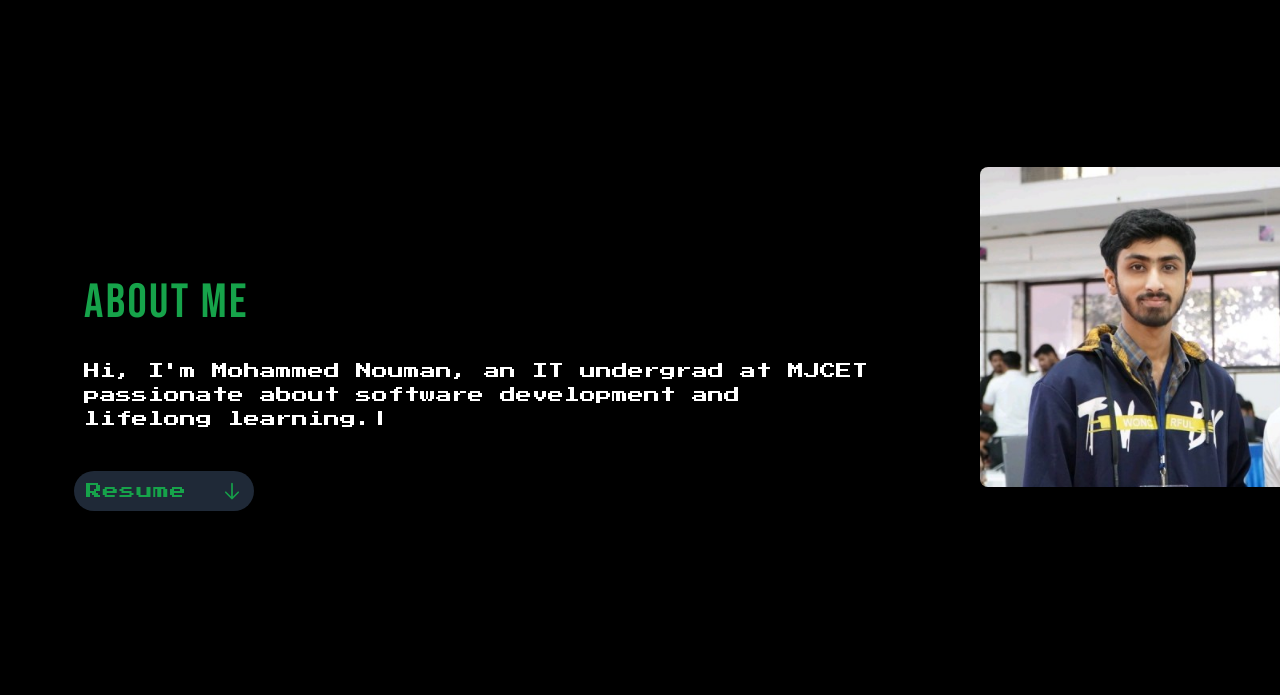
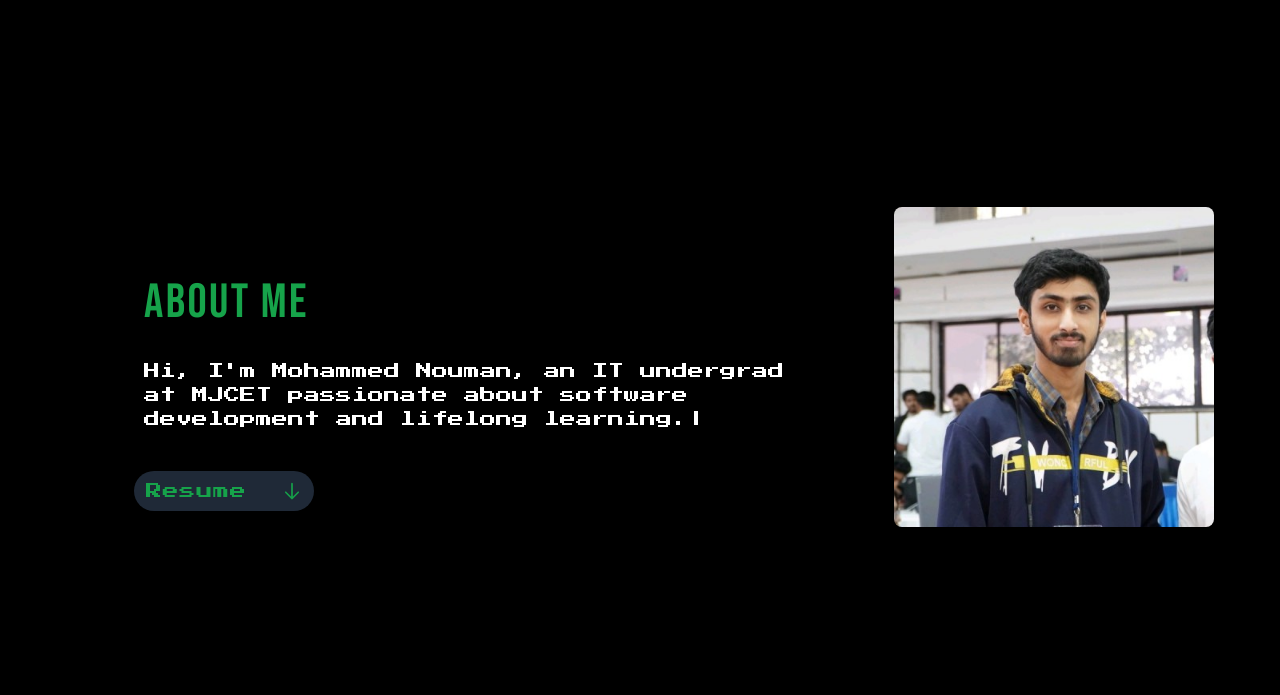
Before and after one commit to MOHAMMED-NOUMAN/personal-portfolio, a website: page index.html in a window 1280 px wide. Shown: the part 105-800 px from the top of the page. Drawn offline with nearby package versions, Linux system fonts and the light colour scheme; a web font is replaced by a local one.

Commit message:
removed horizontal scrolling and structured container div

```diff
--- a/index.html
+++ b/index.html
@@ -56,7 +56,7 @@
 
 </header>
     <main>
-     <div class="container mt-52 mx-auto flex flex-col-reverse md:flex-row justify-between md:ml-5 items-start gap-x-10">
+<div class="container mt-52 mx-auto max-w-6xl flex flex-col-reverse md:flex-row justify-between px-4 items-start gap-x-10 overflow-x-hidden">
     <div class="description md:ml-8 w-full md:w-2/3 p-4">
         <h1 id="about" class="text-green-600 mt-5 md:mt-20 p-4 font-bebas text-xl md:text-5xl tracking-wider">ABOUT ME</h1>
         <p id="typewriter" class="text-white p-4 font-pixel animate-typing overflow-hidden"><span id="cursor" class="cursor-blink">|</span></p>
```
